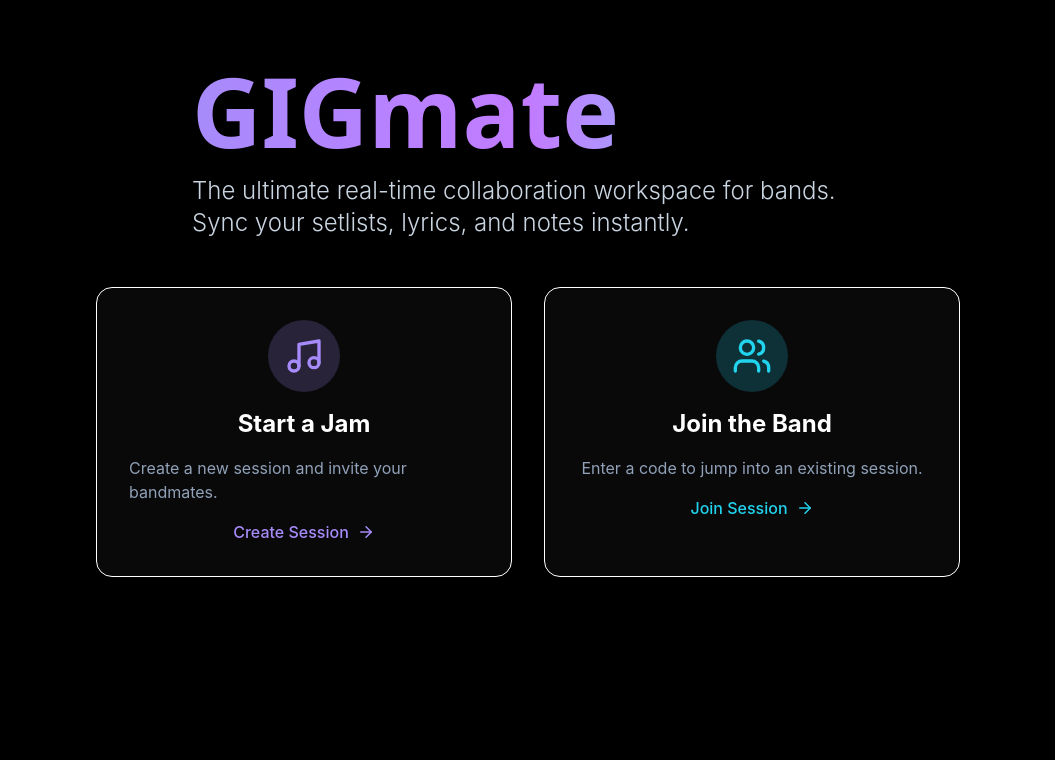
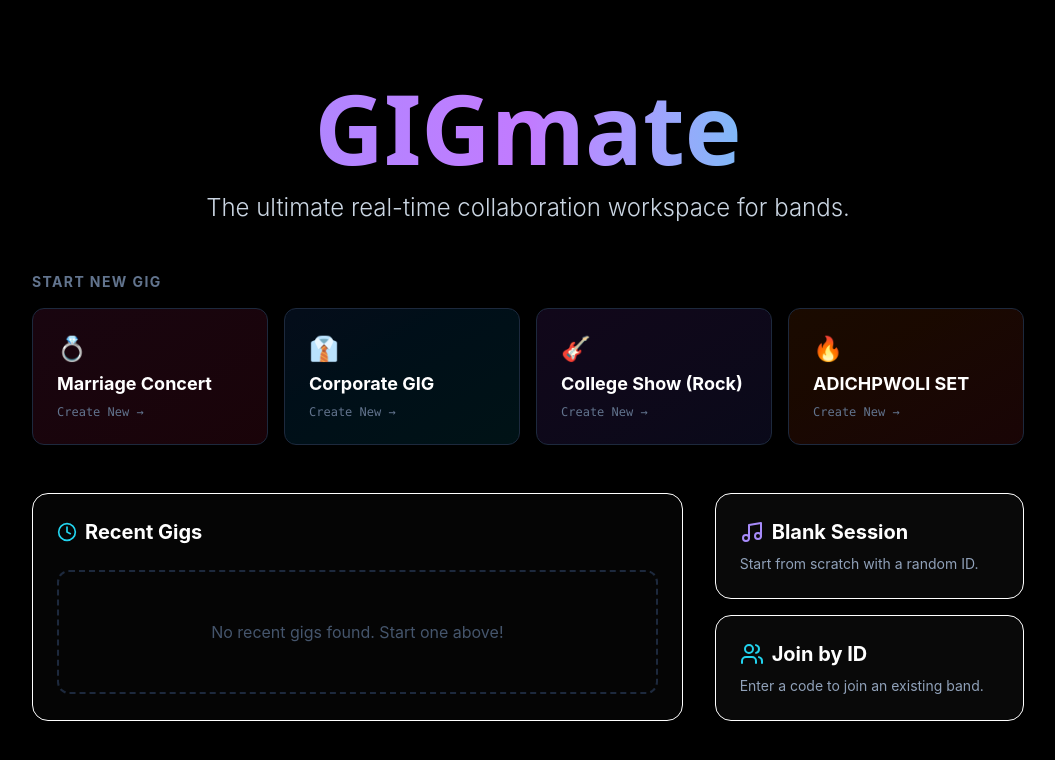
Before and after one commit to Prabhav04/Gigmate, a React (Vite) app: page / in a window 1280 px wide. Shown: the top 760 px of the page, without its empty margins (112-1167 px from the left). Built offline with nearby package versions, Linux system fonts and the light colour scheme.

Commit message:
implmented dashboard

```diff
--- a/src/pages/LandingPage.jsx
+++ b/src/pages/LandingPage.jsx
@@ -1,67 +1,169 @@
-import React from 'react';
+import React, { useEffect, useState } from 'react';
 import { useNavigate } from 'react-router-dom';
-import { Music, Users, ArrowRight } from 'lucide-react';
+import { Music, Users, ArrowRight, Save, Clock, Trash2, Plus, Copy, Check } from 'lucide-react';
 
 const LandingPage = () => {
     const navigate = useNavigate();
+    const [savedSessions, setSavedSessions] = useState([]);
+    const [copiedId, setCopiedId] = useState(null);
 
-    const createSession = () => {
-        // Generate a random session ID (temp logic)
-        const sessionId = Math.random().toString(36).substring(2, 9);
-        navigate(`/session/${sessionId}`);
+    useEffect(() => {
+        const loadSessions = () => {
+            try {
+                const sessions = JSON.parse(localStorage.getItem('gigmate_sessions') || '[]');
+                setSavedSessions(sessions);
+            } catch (e) {
+                console.error("Failed to load sessions", e);
+            }
+        };
+        loadSessions();
+    }, []);
+
+    const createSession = (customName) => {
+        const baseId = customName
+            ? customName.toLowerCase().replace(/\s+/g, '-') + '-' + Math.random().toString(36).substring(2, 6)
+            : Math.random().toString(36).substring(2, 9);
+
+        saveSessionToHistory(baseId, customName || 'Untitled Jam');
+        navigate(`/session/${baseId}`);
     };
 
+    const saveSessionToHistory = (id, name) => {
+        const newSession = { id, name, date: new Date().toISOString() };
+        const existing = JSON.parse(localStorage.getItem('gigmate_sessions') || '[]');
+        // Remove duplicates if re-entering
+        const filtered = existing.filter(s => s.id !== id);
+        const updated = [newSession, ...filtered].slice(0, 10); // Keep last 10
+        localStorage.setItem('gigmate_sessions', JSON.stringify(updated));
+    };
+
+    const deleteSession = (e, id) => {
+        e.stopPropagation();
+        const updated = savedSessions.filter(s => s.id !== id);
+        setSavedSessions(updated);
+        localStorage.setItem('gigmate_sessions', JSON.stringify(updated));
+    };
+
+    const copySessionLink = (e, id) => {
+        e.stopPropagation();
+        const url = `${window.location.origin}/session/${id}`;
+        navigator.clipboard.writeText(url);
+        setCopiedId(id);
+        setTimeout(() => setCopiedId(null), 2000);
+    };
+
+    const GIG_TYPES = [
+        { name: 'Marriage Concert', color: 'from-pink-500 to-rose-500', icon: '💍' },
+        { name: 'Corporate GIG', color: 'from-blue-500 to-cyan-500', icon: '👔' },
+        { name: 'College Show (Rock)', color: 'from-purple-500 to-indigo-500', icon: '🎸' },
+        { name: 'ADICHPWOLI SET', color: 'from-orange-500 to-red-500', icon: '🔥' },
+    ];
+
     return (
-        <div className="min-h-[80vh] flex flex-col items-center justify-center space-y-12">
-            <div className="space-y-4 animate-fade-in-up">
+        <div className="min-h-[90vh] flex flex-col items-center justify-start pt-10 md:pt-20 space-y-12 pb-10">
+            <div className="space-y-4 animate-fade-in-up text-center">
                 <h1 className="text-6xl md:text-8xl font-display font-bold bg-gradient-to-r from-primary via-purple-400 to-secondary bg-clip-text text-transparent drop-shadow-lg">
                     GIGmate
                 </h1>
                 <p className="text-xl md:text-2xl text-slate-300 font-light max-w-2xl mx-auto">
                     The ultimate real-time collaboration workspace for bands.
-                    Sync your setlists, lyrics, and notes instantly.
                 </p>
             </div>
 
-            <div className="grid grid-cols-1 md:grid-cols-2 gap-8 w-full max-w-4xl px-4">
-                {/* Create Session Card */}
-                <div
-                    onClick={createSession}
-                    className="group relative p-8 rounded-2xl bg-surface/50 border border-glass-border hover:border-primary/50 cursor-pointer transition-all duration-300 hover:shadow-[0_0_30px_rgba(139,92,246,0.2)] hover:-translate-y-1"
-                >
-                    <div className="absolute inset-0 bg-gradient-to-br from-primary/10 to-transparent rounded-2xl opacity-0 group-hover:opacity-100 transition-opacity" />
-                    <div className="relative flex flex-col items-center space-y-4">
-                        <div className="p-4 rounded-full bg-primary/20 text-primary group-hover:scale-110 transition-transform">
-                            <Music size={40} />
+            {/* Quick Start Templates */}
+            <div className="w-full max-w-5xl px-4 animate-fade-in text-left">
+                <h3 className="text-slate-500 text-sm font-bold uppercase tracking-widest mb-4">Start New Gig</h3>
+                <div className="grid grid-cols-2 md:grid-cols-4 gap-4">
+                    {GIG_TYPES.map((gig) => (
+                        <button
+                            key={gig.name}
+                            onClick={() => createSession(gig.name)}
+                            className={`group relative overflow-hidden rounded-xl p-6 border border-slate-800 hover:border-slate-600 transition-all hover:scale-[1.02] text-left`}
+                        >
+                            <div className={`absolute inset-0 bg-gradient-to-br ${gig.color} opacity-10 group-hover:opacity-20 transition-opacity`} />
+                            <div className="relative z-10">
+                                <div className="text-2xl mb-2">{gig.icon}</div>
+                                <div className="font-bold text-lg leading-tight text-white">{gig.name}</div>
+                                <div className="text-xs text-slate-500 mt-2 font-mono group-hover:text-slate-300">Create New &rarr;</div>
+                            </div>
+                        </button>
+                    ))}
+                </div>
+            </div>
+
+            <div className="grid grid-cols-1 md:grid-cols-3 gap-8 w-full max-w-5xl px-4">
+                {/* Previous Sessions List */}
+                <div className="md:col-span-2 bg-surface/30 border border-glass-border rounded-2xl p-6 overflow-hidden">
+                    <div className="flex justify-between items-center mb-6">
+                        <h3 className="text-xl font-bold flex items-center gap-2">
+                            <Clock size={20} className="text-secondary" /> Recent Gigs
+                        </h3>
+                    </div>
+
+                    {savedSessions.length > 0 ? (
+                        <div className="space-y-3">
+                            {savedSessions.map((session) => (
+                                <div
+                                    key={session.id}
+                                    onClick={() => navigate(`/session/${session.id}`)}
+                                    className="group flex items-center justify-between p-4 rounded-xl bg-black/40 border border-slate-800 hover:border-primary/50 cursor-pointer transition-all hover:bg-black/60"
+                                >
+                                    <div className="flex items-center gap-4">
+                                        <div className="w-10 h-10 rounded-full bg-slate-800 flex items-center justify-center text-slate-400 font-bold group-hover:bg-primary/20 group-hover:text-primary transition-colors">
+                                            {session.name.charAt(0)}
+                                        </div>
+                                        <div>
+                                            <div className="font-bold text-white group-hover:text-primary transition-colors">{session.name}</div>
+                                            <div className="text-[10px] text-slate-500 font-mono">ID: {session.id} • {new Date(session.date).toLocaleDateString()}</div>
+                                        </div>
+                                    </div>
+
+                                    <div className="flex items-center gap-2 opacity-0 group-hover:opacity-100 transition-opacity">
+                                        <button
+                                            onClick={(e) => copySessionLink(e, session.id)}
+                                            className="p-2 text-slate-500 hover:text-white transition-colors"
+                                            title="Copy Link"
+                                        >
+                                            {copiedId === session.id ? <Check size={16} className="text-green-400" /> : <Copy size={16} />}
+                                        </button>
+                                        <button
+                                            onClick={(e) => deleteSession(e, session.id)}
+                                            className="p-2 text-slate-600 hover:text-red-500 transition-colors"
+                                            title="Remove from history"
+                                        >
+                                            <Trash2 size={16} />
+                                        </button>
+                                    </div>
+                                </div>
+                            ))}
                         </div>
-                        <h2 className="text-2xl font-bold text-white">Start a Jam</h2>
-                        <p className="text-slate-400">Create a new session and invite your bandmates.</p>
-                        <div className="flex items-center text-primary font-medium">
-                            Create Session <ArrowRight size={18} className="ml-2 group-hover:translate-x-1 transition-transform" />
+                    ) : (
+                        <div className="text-center py-12 text-slate-600 border-2 border-dashed border-slate-800 rounded-xl">
+                            No recent gigs found. Start one above!
                         </div>
-                    </div>
+                    )}
                 </div>
 
-                {/* Join Session Card */}
-                <div
-                    onClick={() => navigate('/join')}
-                    className="group relative p-8 rounded-2xl bg-surface/50 border border-glass-border hover:border-secondary/50 cursor-pointer transition-all duration-300 hover:shadow-[0_0_30px_rgba(6,182,212,0.2)] hover:-translate-y-1"
-                >
-                    <div className="absolute inset-0 bg-gradient-to-br from-secondary/10 to-transparent rounded-2xl opacity-0 group-hover:opacity-100 transition-opacity" />
-                    <div className="relative flex flex-col items-center space-y-4">
-                        <div className="p-4 rounded-full bg-secondary/20 text-secondary group-hover:scale-110 transition-transform">
-                            <Users size={40} />
-                        </div>
-                        <h2 className="text-2xl font-bold text-white">Join the Band</h2>
-                        <p className="text-slate-400">Enter a code to jump into an existing session.</p>
-                        <div className="flex items-center text-secondary font-medium">
-                            Join Session <ArrowRight size={18} className="ml-2 group-hover:translate-x-1 transition-transform" />
-                        </div>
+                {/* Manual Tools */}
+                <div className="space-y-4">
+                    <div
+                        onClick={() => createSession()}
+                        className="group relative p-6 rounded-2xl bg-surface/50 border border-glass-border hover:border-primary/50 cursor-pointer transition-all duration-300 hover:-translate-y-1"
+                    >
+                        <h2 className="text-xl font-bold text-white mb-2 flex items-center gap-2"><Music className="text-primary" /> Blank Session</h2>
+                        <p className="text-sm text-slate-400">Start from scratch with a random ID.</p>
+                    </div>
+
+                    <div
+                        onClick={() => navigate('/join')}
+                        className="group relative p-6 rounded-2xl bg-surface/50 border border-glass-border hover:border-secondary/50 cursor-pointer transition-all duration-300 hover:-translate-y-1"
+                    >
+                        <h2 className="text-xl font-bold text-white mb-2 flex items-center gap-2"><Users className="text-secondary" /> Join by ID</h2>
+                        <p className="text-sm text-slate-400">Enter a code to join an existing band.</p>
                     </div>
                 </div>
             </div>
         </div>
     );
 };
-
 export default LandingPage;
```
